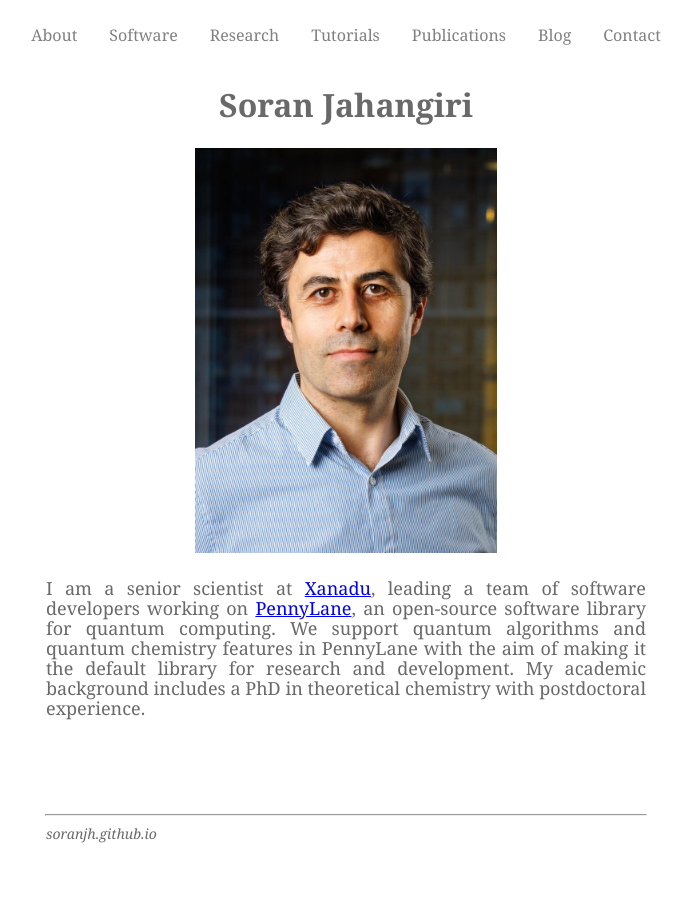
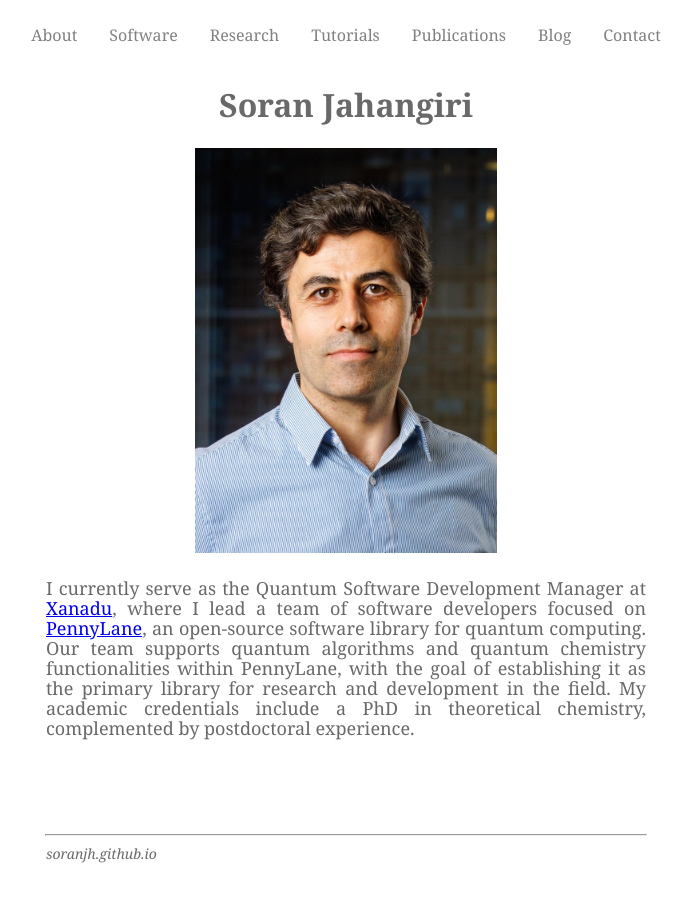
Before and after one commit to thinhnc1975/soranjh.github.io, a Jekyll site: the page built from index.html, in a window 1280 px wide. Shown: the whole page, without its empty margins (294-986 px from the left). Built offline with Jekyll 4.4.1, drawn with Linux system fonts in a browser that asks for light colours.

Commit message:
update jan 2025

```diff
--- a/blog.html
+++ b/blog.html
@@ -4,7 +4,7 @@ title: Tutorials
 ---
 <h1>{{ "Blog" }}</h1>
 
-<img align="center" src="assets/images/point.png" alt="Point" width="600" height="193">
+<img align="center" src="assets/images/fermionic.png" alt="Fermi" width="600" height="210">
 
 <p style="margin: auto; width: 600px; margin-top: 40px; line-height=20px">
 
--- a/index.html
+++ b/index.html
@@ -5,11 +5,11 @@ title: About
 <h1>{{ "Soran Jahangiri" }}</h1>
 <img src="assets/images/sj.jpg" alt="Soran" width="302" height="405">
 <p style="margin: auto; width: 600px; margin-top: 20px; line-height=20px">
-I am a senior scientist at <a href="https://www.xanadu.ai/">Xanadu</a>, leading a team of software
-developers working on <a href="https://pennylane.ai/">PennyLane</a>, an open-source software library
-for quantum computing. We support quantum algorithms and quantum chemistry features in PennyLane with
-the aim of making it the default library for research and development. My academic background
-includes a PhD in theoretical chemistry with postdoctoral experience.
+I currently serve as the Quantum Software Development Manager at <a href="https://www.xanadu.ai/">Xanadu</a>, where
+I lead a team of software developers focused on <a href="https://pennylane.ai/">PennyLane</a>, an open-source software
+library for quantum computing. Our team supports quantum algorithms and quantum chemistry functionalities within
+PennyLane, with the goal of establishing it as the primary library for research and development in the field. My
+academic credentials include a PhD in theoretical chemistry, complemented by postdoctoral experience.
 </p>
 
 <br><br><br><br>
--- a/research.html
+++ b/research.html
@@ -3,7 +3,7 @@ layout: default
 title: Research
 ---
 <h1>{{ "Research" }}</h1>
-<img align="center" src="assets/images/mgp.png" alt="MgP" width="600" height="263">
+<img align="center" src="assets/images/h2.gif" alt="H2" width="600" height="286">
 <br><br>
 <h2 style="margin: auto; width: 600px; margin-top: 20px; margin-bottom: 0px">{{ "Quantum Computing" }}</h2>
 <p style="margin: auto; width: 600px; margin-top: 20px; margin-bottom: 40px; line-height=20px">
--- a/tutorials.html
+++ b/tutorials.html
@@ -3,7 +3,7 @@ layout: default
 title: Tutorials
 ---
 <h1>{{ "Tutorials" }}</h1>
-<img align="center" src="assets/images/fermionic.png" alt="Fermi" width="600" height="210">
+<img align="center" src="assets/images/point.png" alt="Point" width="600" height="193">
 
 <p style="margin: auto; width: 600px; margin-top: 40px; line-height=20px">
 
```
